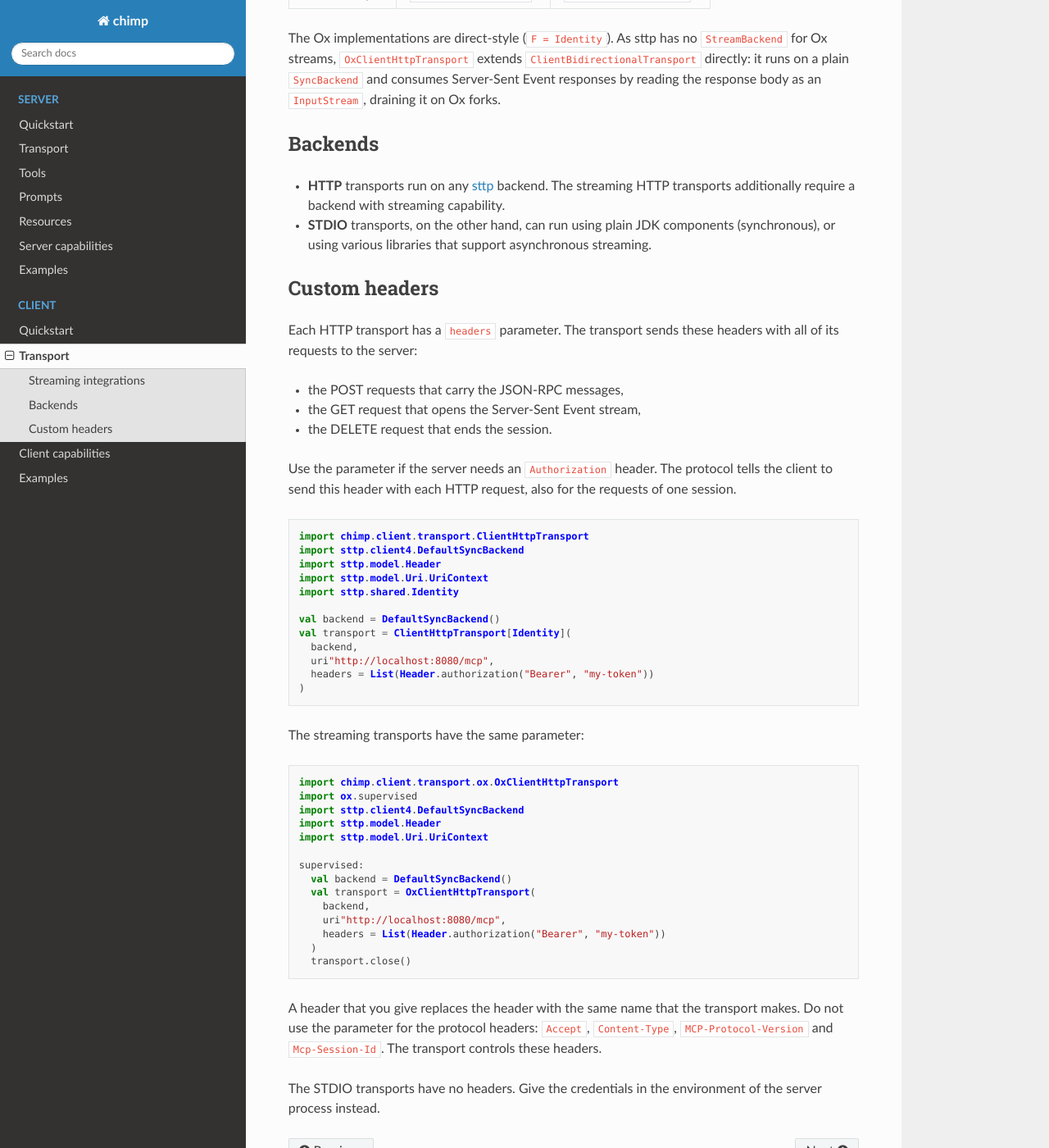
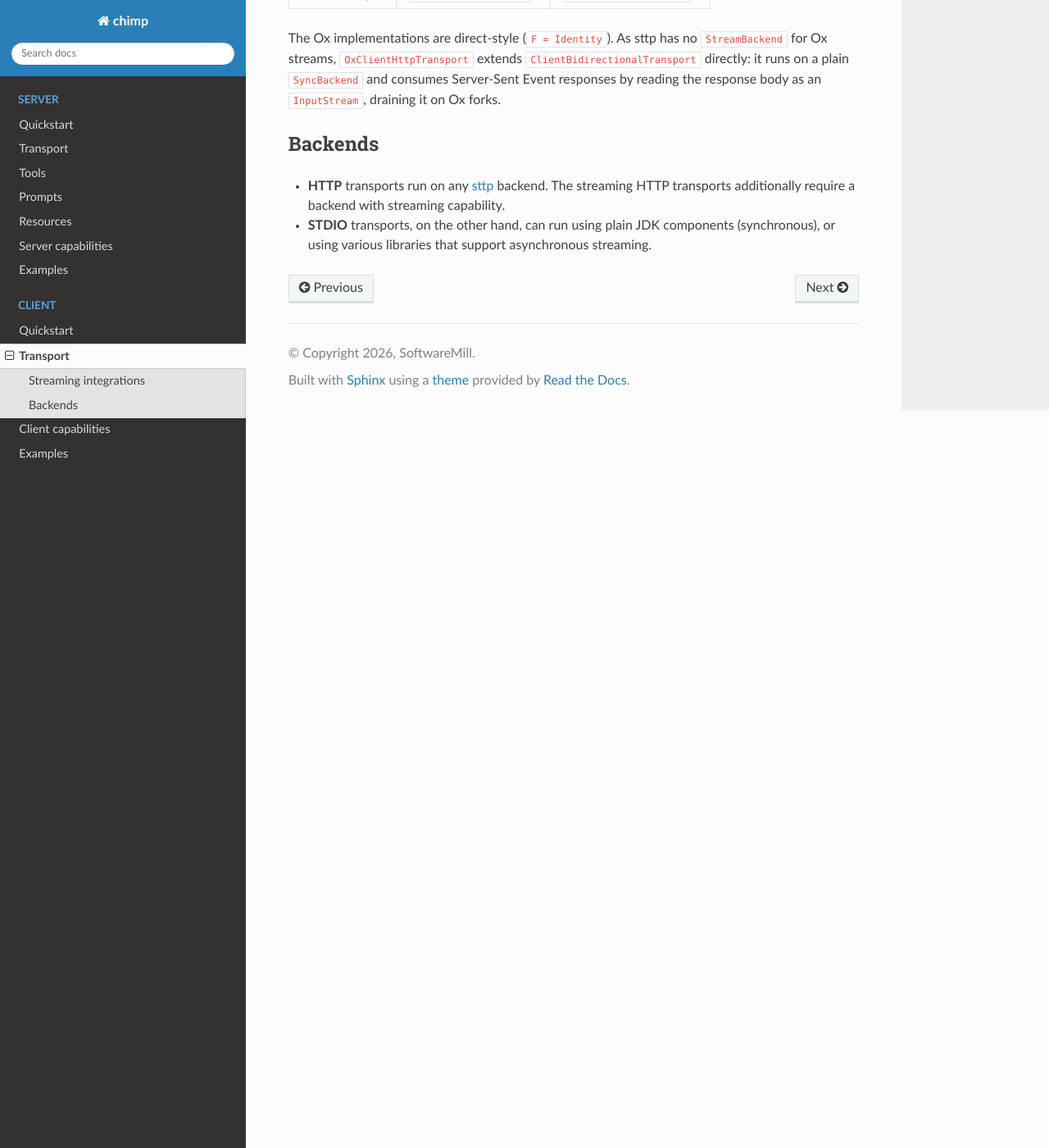
Before and after one commit to softwaremill/chimp, a Sphinx documentation site: the page built from docs/client/transport.md, in a window 1280 px wide and 1400 px high, scrolled down 1076 px. Shown: the whole window at 82% size. Built offline with Sphinx 7.4.7 and the Read the Docs theme 3.1.0, drawn with Linux system fonts in a browser that asks for light colours.

Commit message:
fix: consolidate tests, don't allow to override transport headers

````diff
--- a/docs/client/transport.md
+++ b/docs/client/transport.md
@@ -49,51 +49,3 @@ The Ox implementations are direct-style (`F = Identity`). As sttp has no `Stream
 
 - **HTTP** transports run on any [sttp](https://sttp.softwaremill.com/en/latest/) backend. The streaming HTTP transports additionally require a backend with streaming capability.
 - **STDIO** transports, on the other hand, can run using plain JDK components (synchronous), or using various libraries that support asynchronous streaming.
-
-## Custom headers
-
-Each HTTP transport has a `headers` parameter. The transport sends these headers with all of its requests to the server:
-
-- the POST requests that carry the JSON-RPC messages,
-- the GET request that opens the Server-Sent Event stream,
-- the DELETE request that ends the session.
-
-Use the parameter if the server needs an `Authorization` header. The protocol tells the client to send this header with each HTTP request, also for the requests of one session.
-
-```scala mdoc:compile-only
-import chimp.client.transport.ClientHttpTransport
-import sttp.client4.DefaultSyncBackend
-import sttp.model.Header
-import sttp.model.Uri.UriContext
-import sttp.shared.Identity
-
-val backend = DefaultSyncBackend()
-val transport = ClientHttpTransport[Identity](
-  backend,
-  uri"http://localhost:8080/mcp",
-  headers = List(Header.authorization("Bearer", "my-token"))
-)
-```
-
-The streaming transports have the same parameter:
-
-```scala mdoc:compile-only
-import chimp.client.transport.ox.OxClientHttpTransport
-import ox.supervised
-import sttp.client4.DefaultSyncBackend
-import sttp.model.Header
-import sttp.model.Uri.UriContext
-
-supervised:
-  val backend = DefaultSyncBackend()
-  val transport = OxClientHttpTransport(
-    backend,
-    uri"http://localhost:8080/mcp",
-    headers = List(Header.authorization("Bearer", "my-token"))
-  )
-  transport.close()
-```
-
-A header that you give replaces the header with the same name that the transport makes. Do not use the parameter for the protocol headers: `Accept`, `Content-Type`, `MCP-Protocol-Version` and `Mcp-Session-Id`. The transport controls these headers.
-
-The STDIO transports have no headers. Give the credentials in the environment of the server process instead.
````
Also changed, not shown: 6 other files.
